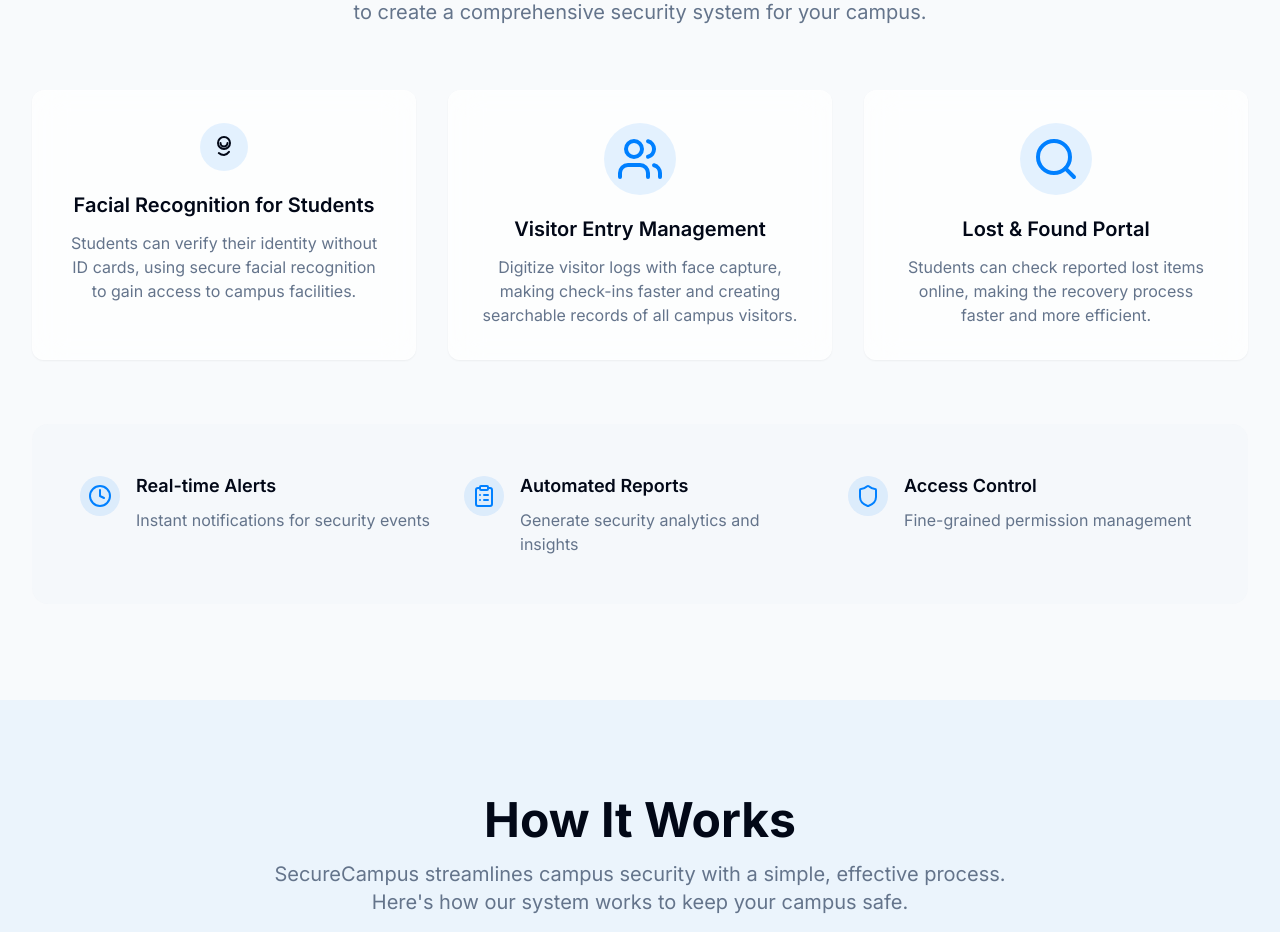
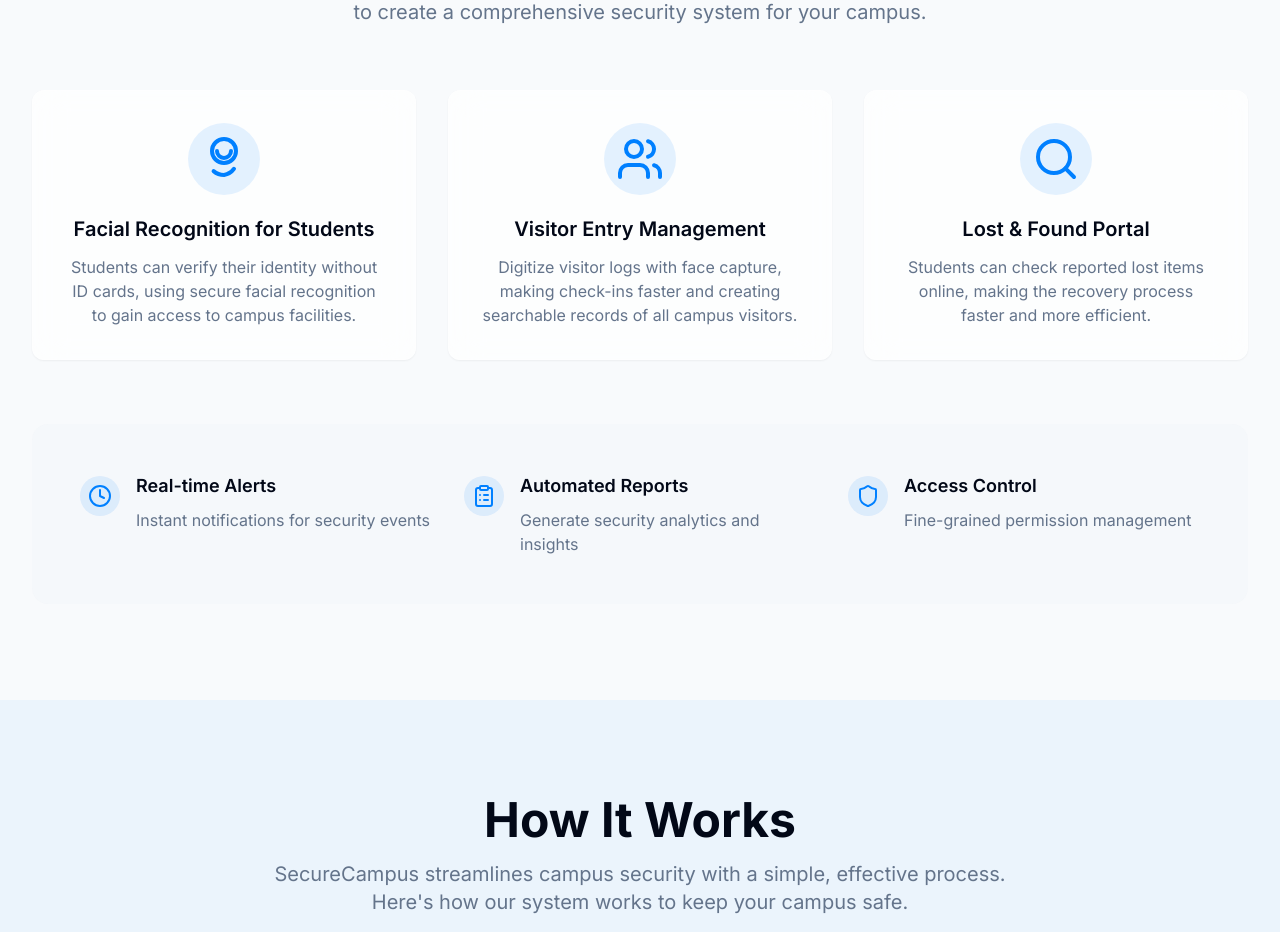
Before and after one commit to prof7turtle/securecampus-landing-page, a React (Vite) app: page / in a window 1280 px wide. Shown: the part 1860-2792 px from the top of the page. Built offline with nearby package versions, Linux system fonts and the light colour scheme.

Commit message:
Fix: Resolve TypeScript errors
- Fixed the type error in Features.tsx.
- Fixed the casing issue in alert-dialog.tsx by ensuring consistent import of Button.tsx.

```diff
--- a/src/components/Features.tsx
+++ b/src/components/Features.tsx
@@ -5,7 +5,7 @@ import { ClipboardList, Search, Shield, Users, Clock } from 'lucide-react';
 import { cn } from '@/lib/utils';
 
 // Custom FaceSmiley icon since FaceIcon doesn't exist in lucide-react
-const FaceSmiley = () => (
+const FaceSmiley = ({ className, ...props }: React.SVGProps<SVGSVGElement>) => (
   <svg
     xmlns="http://www.w3.org/2000/svg"
     width="24"
@@ -16,6 +16,8 @@ const FaceSmiley = () => (
     strokeWidth="2"
     strokeLinecap="round"
     strokeLinejoin="round"
+    className={className}
+    {...props}
   >
     <circle cx="12" cy="8" r="6" />
     <path d="M15.5 8a3.5 3.5 0 0 1-7 0" />
--- a/src/components/ui/alert-dialog.tsx
+++ b/src/components/ui/alert-dialog.tsx
@@ -1,8 +1,9 @@
+
 import * as React from "react"
 import * as AlertDialogPrimitive from "@radix-ui/react-alert-dialog"
 
 import { cn } from "@/lib/utils"
-import { buttonVariants } from "@/components/ui/button"
+import { Button as ButtonComponent, buttonVariants } from "./button"
 
 const AlertDialog = AlertDialogPrimitive.Root
 
```
